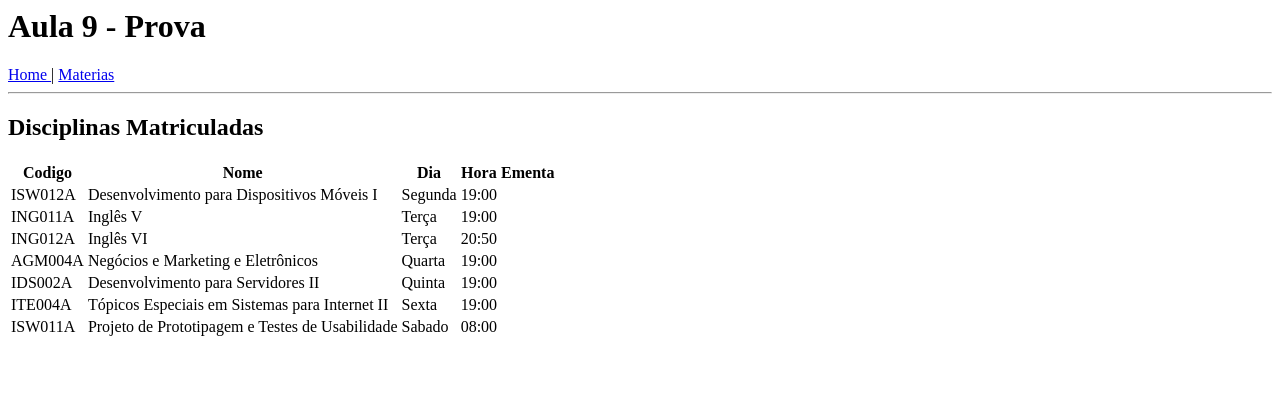
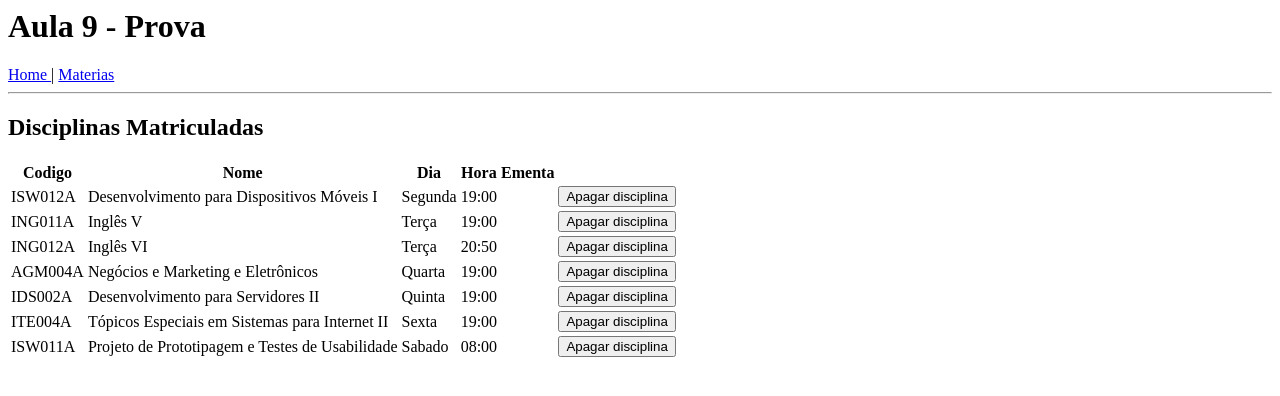
Before and after one commit to GabrielMarmore/Angular_Fatec_Aula_10, an Angular app: page /materias in a window 1280 px wide. Shown: the top 396 px of the page. Built offline with nearby package versions, Linux system fonts and the light colour scheme.

Commit message:
Feature/deletar_materia

```diff
--- a/src/app/marmore-disciplinas.service.ts
+++ b/src/app/marmore-disciplinas.service.ts
@@ -69,5 +69,7 @@ export class MarmoreDisciplinasService {
 
   add() {}
 
-  remove() {}
+  remove(index: number) {
+    this.list.splice(index, 1);
+  }
 }
--- a/src/app/marmore-lista/marmore-lista.component.html
+++ b/src/app/marmore-lista/marmore-lista.component.html
@@ -14,5 +14,6 @@
     <td>{{ materia.dia }}</td>
     <td>{{ materia.hora }}</td>
     <td>{{ materia.ementa }}</td>
+    <td><button (click)="materias.remove(i)">Apagar disciplina</button></td>
   </tr>
 </table>
```
